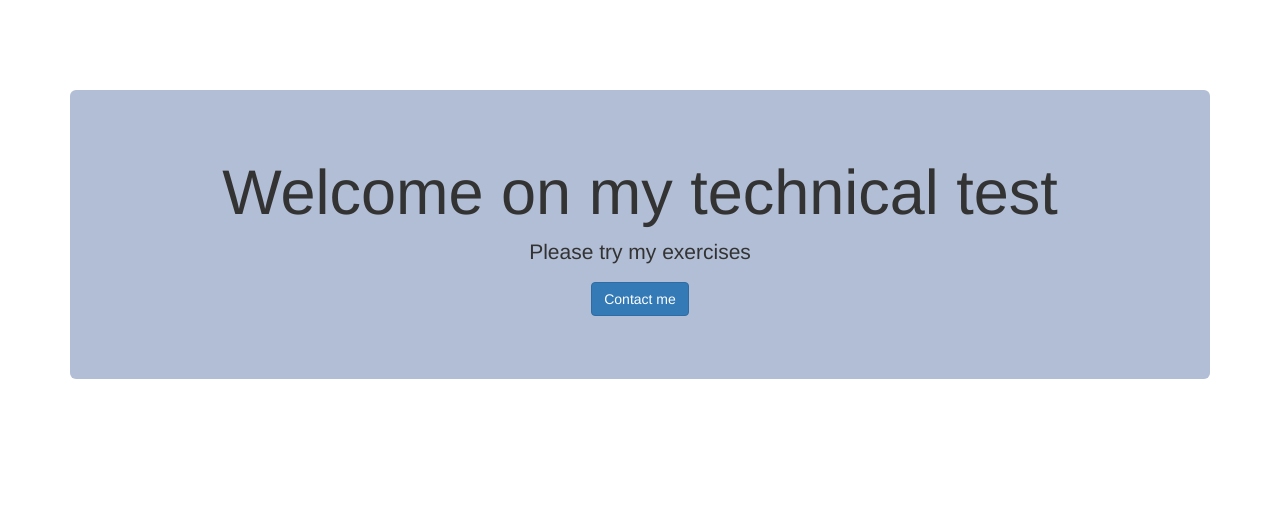
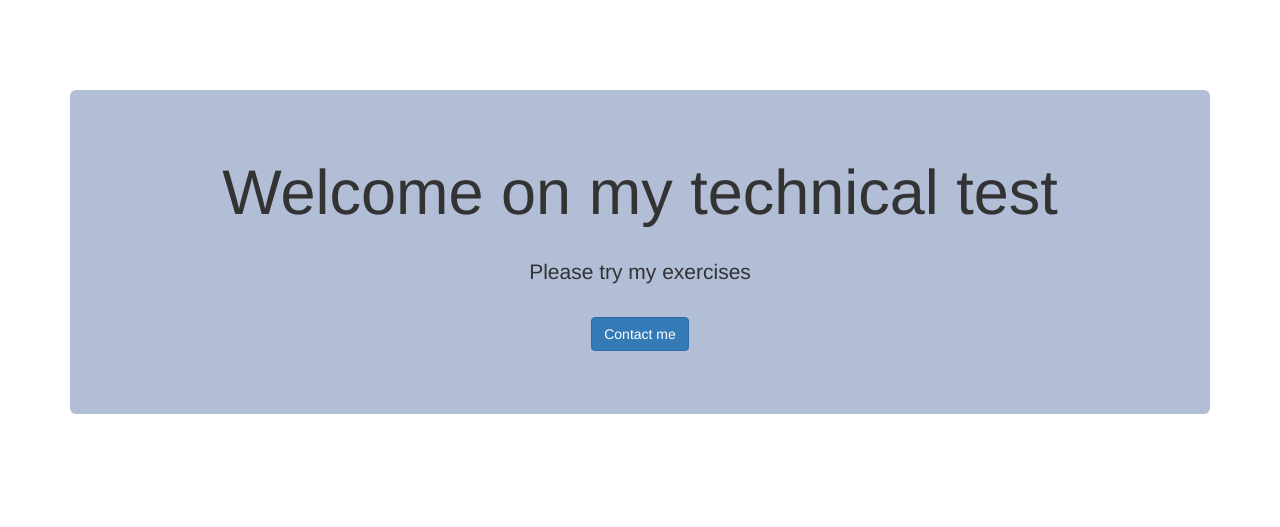
Before and after one commit to mandarine8/Technical-Test-Python, a Flask app: page / in a window 1280 px wide. Shown: the part 52-579 px from the top of the page. Run offline with Flask 2, Linux system fonts and the light colour scheme; some libraries are stand-ins or nearby versions.

Commit message:
Somes details in Readme and comments for exo2, margin and mail

```diff
--- a/app/exercises/char_splitter.py
+++ b/app/exercises/char_splitter.py
@@ -34,7 +34,9 @@ def splitter(line):
     splitted_text += line[:10]
     # Replace the line with the remaining characters
     line = line[10:]
-    # Condition: if the line contain 10 characters or more,
+    # Condition: if the line still contains characters,
+    # and if the previous line does not end with a delimiter
+    # or the the next line does not start with a delimiter
     if line and not (splitted_text.endswith("\n") or line.startswith("\n")):
       # Insert a line delimiter
       splitted_text += "\n"
--- a/app/static/css/base.css
+++ b/app/static/css/base.css
@@ -11,6 +11,12 @@ body {
 
 .jumbotron{
   background-color: #b1bed5;
+  text-align: center;
+  margin-top: 70px;
+}
+
+.jumbotron .catchline{
+  margin: 30px;
 }
 
 .navbar{
@@ -54,11 +60,6 @@ li.h4{
   margin-top: 30px;
 }
 
-.jumbotron{
-  text-align: center;
-  margin-top: 70px;
-}
-
 .card{
   margin-top: 50px;
 }
--- a/app/templates/contact.html
+++ b/app/templates/contact.html
@@ -14,7 +14,7 @@
       <ul class="list-unstyled">
         <li class="h4">
           <span class="glyphicon glyphicon-envelope" aria-hidden="true"></span>
-          caramandine@gmail.com
+          <a href="mailto:caramandine@gmail.com">caramandine@gmail.com</a>
         </li>
         <li class="h4">
           <span class="glyphicon glyphicon-user" aria-hidden="true"></span>
--- a/app/templates/exercise_2.html
+++ b/app/templates/exercise_2.html
@@ -15,7 +15,7 @@
     {{ wtf.quick_form(form) }}
 
     {% if response %}
-      <textarea class="form-control response" readonly>{{response}}</textarea>
+      <textarea class="form-control response" rows="5" readonly>{{response}}</textarea>
     {% endif %}
   </div>
 {% endblock %}
--- a/app/templates/index.html
+++ b/app/templates/index.html
@@ -6,7 +6,7 @@
   <div class="jumbotron">
     <div class="container">
       <h1>Welcome on my technical test</h1>
-      <p>Please try my exercises</p>
+      <p class="catchline">Please try my exercises</p>
       <p><a class="btn btn-primary" href="{{ url_for('contact') }}" role="button">Contact me</a></p>
     </div>
   </div>
```
Also changed, not shown: README.md.
